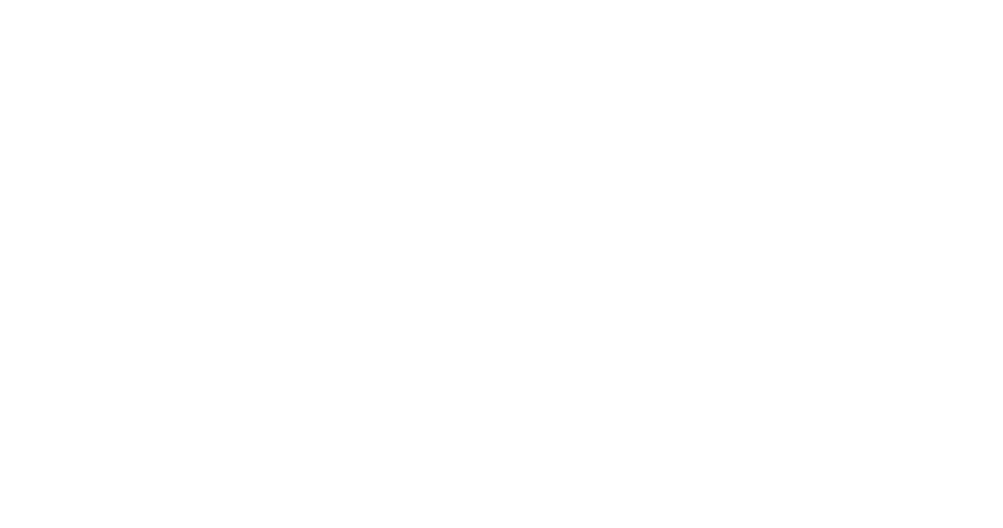
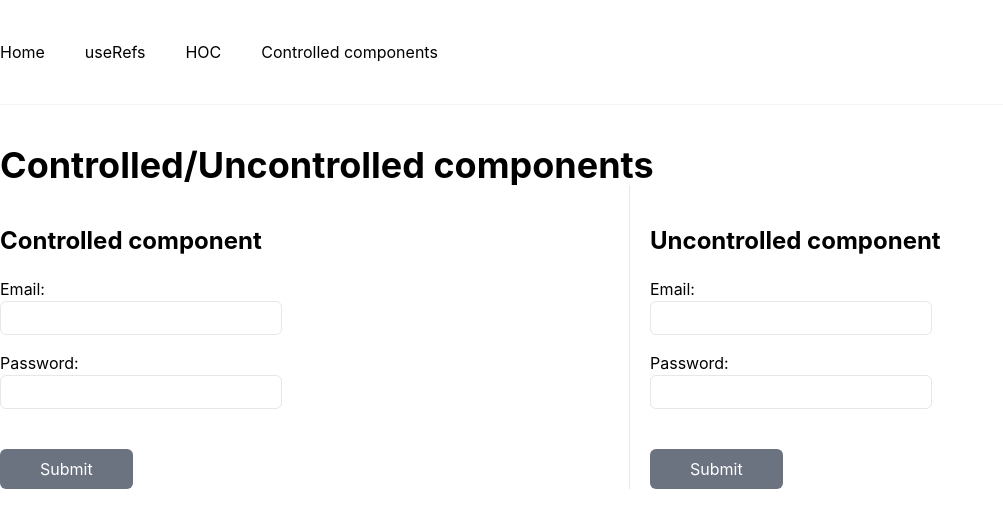
Before and after one commit to ann-mee/react-app, a React (Create React App) app: page /controlled-components in a window 1280 px wide. Before the commit this address had no page. Shown: the top 528 px of the page, without its empty margins (0-1003 px from the left). Built offline with nearby package versions, Linux system fonts and the light colour scheme.

Commit message:
Controlled component

```diff
--- /dev/null
+++ b/src/components/ControlledLoginForm.jsx
@@ -0,0 +1,51 @@
+import React, { useState } from "react";
+
+const ControlledLoginForm = () => {
+  const [email, setEmail] = useState("");
+  const [password, setPassword] = useState("");
+
+  const handleSubmit = (event) => {
+    event.preventDefault();
+  };
+
+  return (
+    <form onSubmit={handleSubmit} className="flex flex-col items-start">
+      <label htmlFor="email" className="text-base">
+        Email:
+      </label>
+      <span className="flex items-center gap-5">
+        <input
+          type="email"
+          id="email"
+          value={email}
+          onChange={(e) => setEmail(e.target.value)}
+          className="border border-gray-200 rounded-md py-1 px-4 text-base"
+        />
+        {email}
+      </span>
+
+      <label htmlFor="password" className="text-base mt-4">
+        Password:
+      </label>
+      <span className="flex items-center gap-5">
+        <input
+          type="password"
+          id="password"
+          value={password}
+          onChange={(e) => setPassword(e.target.value)}
+          className="border border-gray-200 rounded-md py-1 px-4 text-base"
+        />
+        {password}
+      </span>
+
+      <button
+        type="submit"
+        className="rounded-md bg-gray-500 text-white px-10 py-2 mt-10"
+      >
+        Submit
+      </button>
+    </form>
+  );
+};
+
+export default ControlledLoginForm;
--- a/src/components/Header.jsx
+++ b/src/components/Header.jsx
@@ -14,6 +14,9 @@ const Header = () => {
           <li>
             <Link to="/hoc">HOC</Link>
           </li>
+          <li>
+            <Link to="/controlled-components">Controlled components</Link>
+          </li>
         </ul>
       </nav>
     </div>
--- /dev/null
+++ b/src/components/UncontrolledLoginForm.jsx
@@ -0,0 +1,45 @@
+import React, { useRef } from "react";
+
+const UncontrolledLoginForm = () => {
+  const emailRef = useRef(null);
+  const passwordRef = useRef(null);
+
+  const handleSubmit = (event) => {
+    event.preventDefault();
+    console.log(emailRef.current.value);
+    console.log(passwordRef.current.value);
+  };
+
+  return (
+    <form onSubmit={handleSubmit} className="flex flex-col items-start">
+      <label htmlFor="email" className="text-base">
+        Email:
+      </label>
+      <input
+        ref={emailRef}
+        type="email"
+        id="email"
+        className="border border-gray-200 rounded-md py-1 px-4 text-base"
+      />
+
+      <label htmlFor="password" className="text-base mt-4">
+        Password:
+      </label>
+      <input
+        ref={passwordRef}
+        type="password"
+        id="password"
+        className="border border-gray-200 rounded-md py-1 px-4 text-base"
+      />
+
+      <button
+        type="submit"
+        className="rounded-md bg-gray-500 text-white px-10 py-2 mt-10"
+      >
+        Submit
+      </button>
+    </form>
+  );
+};
+
+export default UncontrolledLoginForm;
--- a/src/index.js
+++ b/src/index.js
@@ -7,6 +7,7 @@ import Layout from "./pages/Layout";
 import Home from "./pages/Home";
 import Refs from "./pages/Refs";
 import Hoc from "./pages/Hoc";
+import ControlledComponents from "./pages/ControlledComponents";
 
 const App = () => {
   return (
@@ -16,6 +17,10 @@ const App = () => {
           <Route index element={<Home />} />
           <Route path="refs" element={<Refs />} />
           <Route path="hoc" element={<Hoc />} />
+          <Route
+            path="controlled-components"
+            element={<ControlledComponents />}
+          />
         </Route>
       </Routes>
     </BrowserRouter>
--- /dev/null
+++ b/src/pages/ControlledComponents.jsx
@@ -0,0 +1,26 @@
+import ControlledLoginForm from "../components/ControlledLoginForm";
+import UncontrolledLoginForm from "../components/UncontrolledLoginForm";
+
+const ControlledComponents = () => {
+  return (
+    <div className="container mx-auto py-10">
+      <h1 className="text-4xl font-bold">Controlled/Uncontrolled components</h1>
+      <div className="grid grid-cols-2 gap-5">
+        <div className="border-r border-gray-200">
+          <h2 className="text-2xl font-bold mt-10 mb-5">
+            Controlled component
+          </h2>
+          <ControlledLoginForm />
+        </div>
+        <div>
+          <h2 className="text-2xl font-bold mt-10 mb-5">
+            Uncontrolled component
+          </h2>
+          <UncontrolledLoginForm />
+        </div>
+      </div>
+    </div>
+  );
+};
+
+export default ControlledComponents;
```
